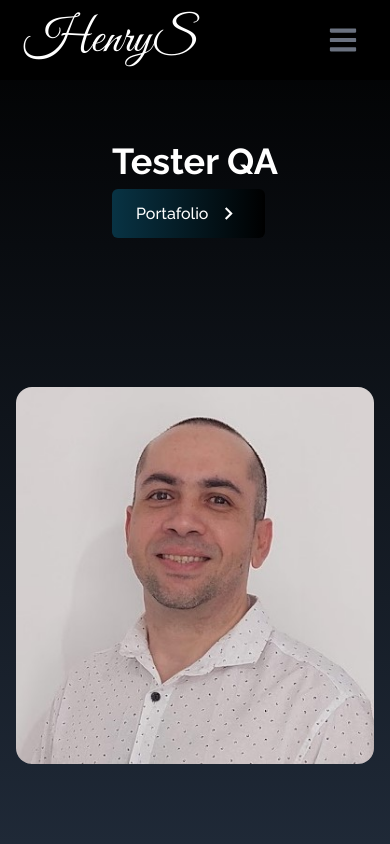
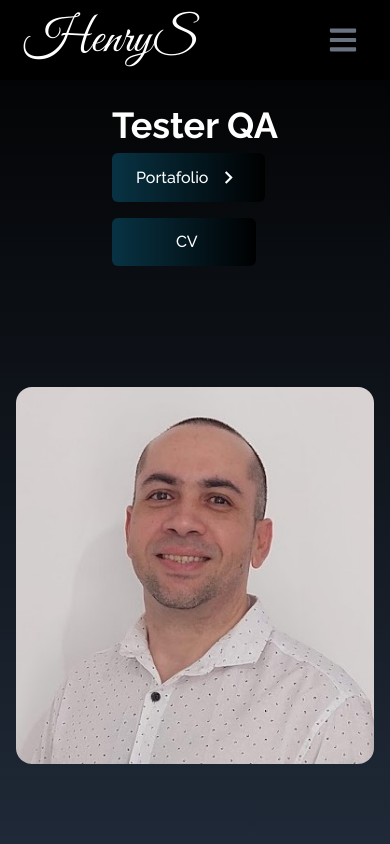
Before and after one commit to hrsd83/Portafolio-Henry, a React (Vite) app: page / in a window 390 px wide. Shown: the top 844 px of the page. Built offline with nearby package versions, Linux system fonts and the light colour scheme.

Commit message:
Se modifica el button de portafolio del home

```diff
--- a/src/components/Home.jsx
+++ b/src/components/Home.jsx
@@ -16,9 +16,14 @@ const Home = () => {
                 <div>
                     <Link to='Portafolio' smooth duration={500} className='text-white w-fit px-6 py-3 my-2 flex items-center rounded-md bg-gradient-to-r from-cyan-950 to-black hover:scale-110 duration-200 cursor-pointer'>
                         Portafolio
-                        {/* <a href='/HenryCv.pdf' download>Portafolio</a> */}
-                         <span  className='hover:rotate-90 duration-200'><MdKeyboardArrowRight size={ 25 } className='ml-2'/> </span>
+                         <span  className='hover:rotate-90 duration-200'><MdKeyboardArrowRight size={ 25 } className='ml-2'/>
+                          </span>
                     </Link>
+                    <button className=' text-white w-36 px-16 py-3 my-4 rounded-md bg-gradient-to-r from-cyan-950 to-black hover:scale-110 duration-200 cursor-pointer block sm:hidden items-center '>
+                        <a href='/public/HenryCv.pdf'download >CV</a>
+
+                    </button>
+
 
                 </div>
             </div>
```
